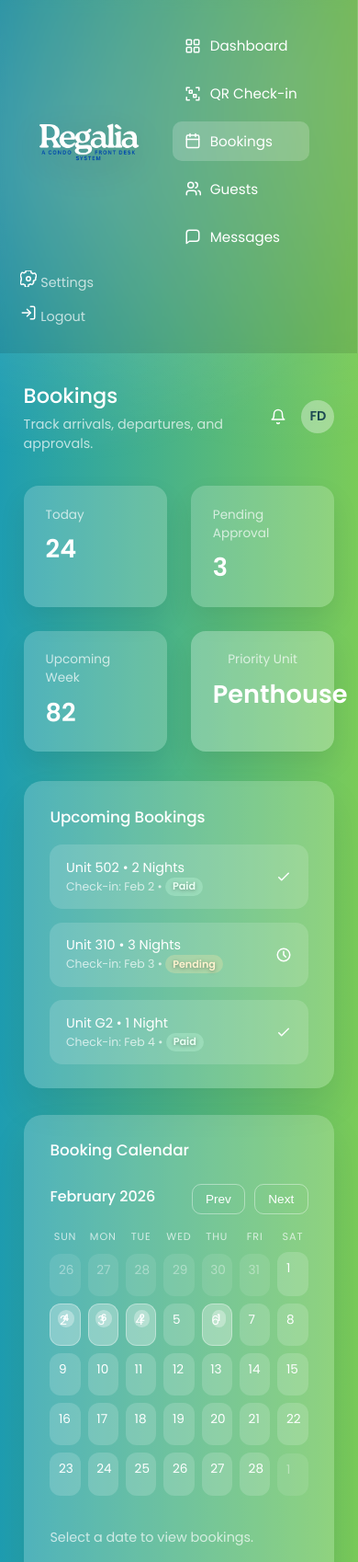
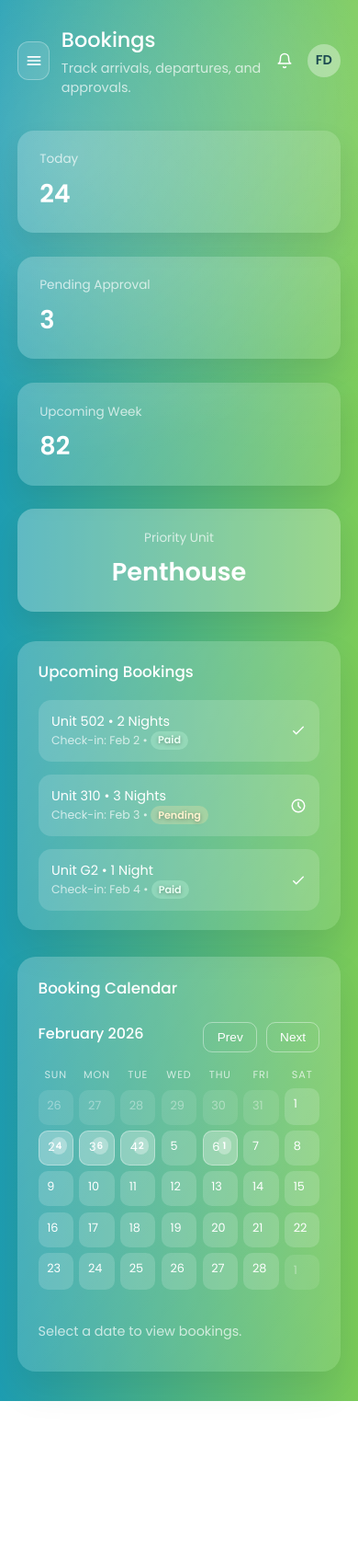
Before and after one commit to kirkpacanan/regaliafrontendver2, a plain HTML site: page staff/bookings.html in a window 390 px wide. Shown: the top 1698 px of the page at 92% size. After the commit the page ends 1523 px from the top, so only its background shows below. Drawn offline with Linux system fonts and the light colour scheme.

Commit message:
mobile view improved

```diff
--- a/staff/bookings.html
+++ b/staff/bookings.html
@@ -95,6 +95,13 @@
 
       <main class="main">
         <header class="topbar">
+          <button class="menu-toggle" type="button" aria-label="Toggle menu">
+            <svg viewBox="0 0 24 24">
+              <line x1="4" y1="7" x2="20" y2="7"></line>
+              <line x1="4" y1="12" x2="20" y2="12"></line>
+              <line x1="4" y1="17" x2="20" y2="17"></line>
+            </svg>
+          </button>
           <div>
             <h1>Bookings</h1>
             <p>Track arrivals, departures, and approvals.</p>
@@ -310,6 +317,12 @@
           renderBookings(date);
         });
       });
+      const toggle = document.querySelector(".menu-toggle");
+      if (toggle) {
+        toggle.addEventListener("click", () => {
+          document.body.classList.toggle("sidebar-open");
+        });
+      }
     </script>
   </body>
 </html>
--- a/staff/staff.css
+++ b/staff/staff.css
@@ -53,6 +53,35 @@ body::after {
   gap: 2.4rem;
   border-right: 1px solid rgba(255, 255, 255, 0.15);
   backdrop-filter: blur(6px);
+}
+
+.menu-toggle {
+  display: none;
+  width: 42px;
+  height: 42px;
+  border-radius: 12px;
+  border: 1px solid rgba(255, 255, 255, 0.3);
+  background: rgba(255, 255, 255, 0.12);
+  color: #ffffff;
+  cursor: pointer;
+  align-items: center;
+  justify-content: center;
+  transition: transform 0.2s ease, background 0.2s ease;
+}
+
+.menu-toggle:hover {
+  background: rgba(255, 255, 255, 0.2);
+  transform: translateY(-1px);
+}
+
+.menu-toggle svg {
+  width: 20px;
+  height: 20px;
+  stroke: currentColor;
+  fill: none;
+  stroke-width: 2;
+  stroke-linecap: round;
+  stroke-linejoin: round;
 }
 
 .brand {
@@ -691,3 +720,133 @@ body::after {
     padding: 1.8rem 1.6rem 2.2rem;
   }
 }
+
+@media (max-width: 700px) {
+  .dashboard {
+    grid-template-columns: 1fr;
+  }
+
+  .sidebar {
+    position: fixed;
+    top: 0;
+    left: 0;
+    height: 100vh;
+    width: 260px;
+    padding: 1.4rem 1.2rem;
+    transform: translateX(-100%);
+    transition: transform 0.3s ease;
+    border-right: 1px solid rgba(255, 255, 255, 0.15);
+    border-bottom: none;
+    z-index: 20;
+  }
+
+  body.sidebar-open .sidebar {
+    transform: translateX(0);
+  }
+
+  .brand-logo {
+    width: 140px;
+  }
+
+  .nav {
+    gap: 0.5rem;
+  }
+
+  .nav a {
+    padding: 0.6rem 0.7rem;
+    font-size: 0.9rem;
+  }
+
+  .sidebar-footer {
+    gap: 0.6rem;
+  }
+
+  .main {
+    padding: 1.6rem 1.2rem 2rem;
+  }
+
+  .topbar {
+    flex-direction: row;
+    align-items: center;
+    gap: 0.8rem;
+  }
+
+  .menu-toggle {
+    display: inline-flex;
+  }
+
+  .top-actions {
+    margin-left: auto;
+  }
+
+  .stats {
+    grid-template-columns: 1fr;
+  }
+
+  .content-grid {
+    grid-template-columns: 1fr;
+  }
+
+  .quick-grid {
+    grid-template-columns: 1fr;
+    gap: 1.2rem;
+  }
+
+  .panel {
+    padding: 1.3rem 1.4rem;
+  }
+
+  .stat-card {
+    border-radius: 18px;
+    background: linear-gradient(
+      135deg,
+      rgba(255, 255, 255, 0.22),
+      rgba(255, 255, 255, 0.12)
+    );
+  }
+
+  .panel {
+    background: linear-gradient(
+      135deg,
+      rgba(255, 255, 255, 0.22),
+      rgba(255, 255, 255, 0.1)
+    );
+  }
+
+  .panel h3 {
+    font-size: 1.05rem;
+  }
+
+  .list-item {
+    padding: 0.8rem 0.9rem;
+  }
+
+  .calendar-cell {
+    border-radius: 10px;
+  }
+
+  .quick-icon {
+    width: 44px;
+    height: 44px;
+  }
+
+  .calendar-grid {
+    gap: 0.4rem;
+  }
+
+  .calendar-cell {
+    min-height: 38px;
+    font-size: 0.8rem;
+  }
+
+  .scan-panel {
+    grid-template-columns: 1fr;
+    justify-items: center;
+    text-align: center;
+  }
+
+  .scan-actions {
+    justify-content: center;
+    flex-wrap: wrap;
+  }
+}
```
Also changed, not shown: staff/guests.html (+15 -0 lines), staff/index.html (+15 -0 lines), staff/messages.html (+15 -0 lines), staff/qr.html (+13 -0 lines), styles.css (+51 -3 lines).
